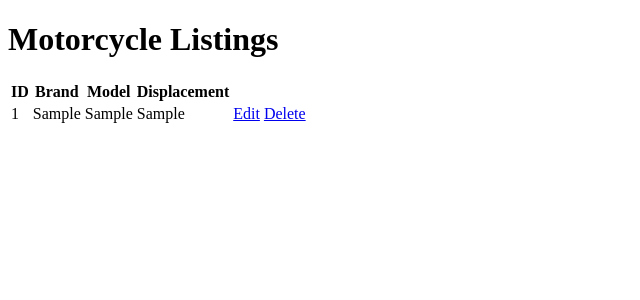
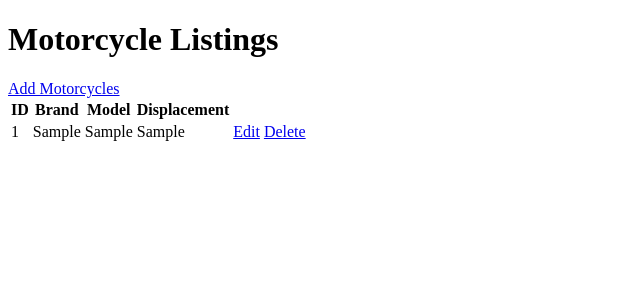
Before and after one commit to giannencljsn/CI3, a CodeIgniter app: page /CI3/index.php/motorcycles/index in a window 1280 px wide. Shown: the top 300 px of the page, without its empty margins (0-640 px from the left). Run offline with CodeIgniter, Linux system fonts and the light colour scheme; tables that the repository leaves empty or names only in its code hold one stand-in row (values such as "Sample post").

Commit message:
activity4added

```diff
--- a/application/config/config.php
+++ b/application/config/config.php
@@ -23,7 +23,7 @@ defined('BASEPATH') OR exit('No direct script access allowed');
 | a PHP script and you can easily do that on your own.
 |
 */
-$config['base_url'] = '';
+$config['base_url'] = 'http://localhost/CI3/';
 
 /*
 |--------------------------------------------------------------------------
--- a/application/views/pages/motorcycle_add.php
+++ b/application/views/pages/motorcycle_add.php
@@ -7,7 +7,7 @@
     <h1><?php echo $title; ?></h1>
 
 		<?php echo validation_errors(); ?>
-			<form action="/CI3/Motorcycles/add" method="post">
+		<form action="<?php echo base_url('motorcycles/add'); ?>" method="post">
 				Brand: <input type="text" name="brand"><br/>
 				Model: <input type="text" name="model"><br/>
 				Displacement: <input type="number" name="displacement"><br/>
--- a/application/views/pages/motorcycle_edit.php
+++ b/application/views/pages/motorcycle_edit.php
@@ -8,9 +8,9 @@
 		<h1> <?php echo $title;?>
 
 		</h1>
-		<form action="/CI3/motorcycles/verifyEdit/<?php echo $this->uri->segment(3);?>" method="post">
+		<form action="<?php echo base_url('motorcycles/verifyEdit/'. $this->uri->segment(3)); ?>" method="post">
 			<?php extract($motorcycles); ?>
-			Brand: <input type="text" name="brand" value="<?php echo $mc_brand;?>"><br/>
+			Brand: <input type="text" name ="brand" value="<?php echo $mc_brand;?>"><br/>
 			Model: <input type="text" name="model" value="<?php echo $mc_model;?>"><br/>
 			Displacement: <input type="number" name="displacement" value="<?php echo $mc_displacement; ?>"><br/>
 			<input type="submit" value="Update">
--- a/application/views/pages/motorcycles.php
+++ b/application/views/pages/motorcycles.php
@@ -6,6 +6,8 @@
 </head>
 <body>
     <h1><?php echo $title; ?></h1>
+
+	<a href="<?php echo base_url('motorcycles/add'); ?>">Add Motorcycles </a>
     <table>
         <thead>
             <tr>
@@ -23,8 +25,8 @@
                 <td><?php echo $motorcycle["mc_model"]; ?></td>
                 <td><?php echo $motorcycle["mc_displacement"]; ?></td>
 				<td>
-					<a href="<?php echo('/CI3/Motorcycles/edit/'. $motorcycle['mc_id']); ?>">Edit</a>
-					<a href="<?php echo('/CI3/Motorcycles/delete/'. $motorcycle['mc_id']); ?>">Delete</a>
+					<a href="<?php echo base_url('motorcycles/edit/'. $motorcycle['mc_id']); ?>">Edit</a>
+                    <a href="<?php echo base_url('motorcycles/delete/'. $motorcycle['mc_id']); ?>"onclick="return confirm('Are you sure?');">Delete</a>
 
 				</td>
             </tr>
```
